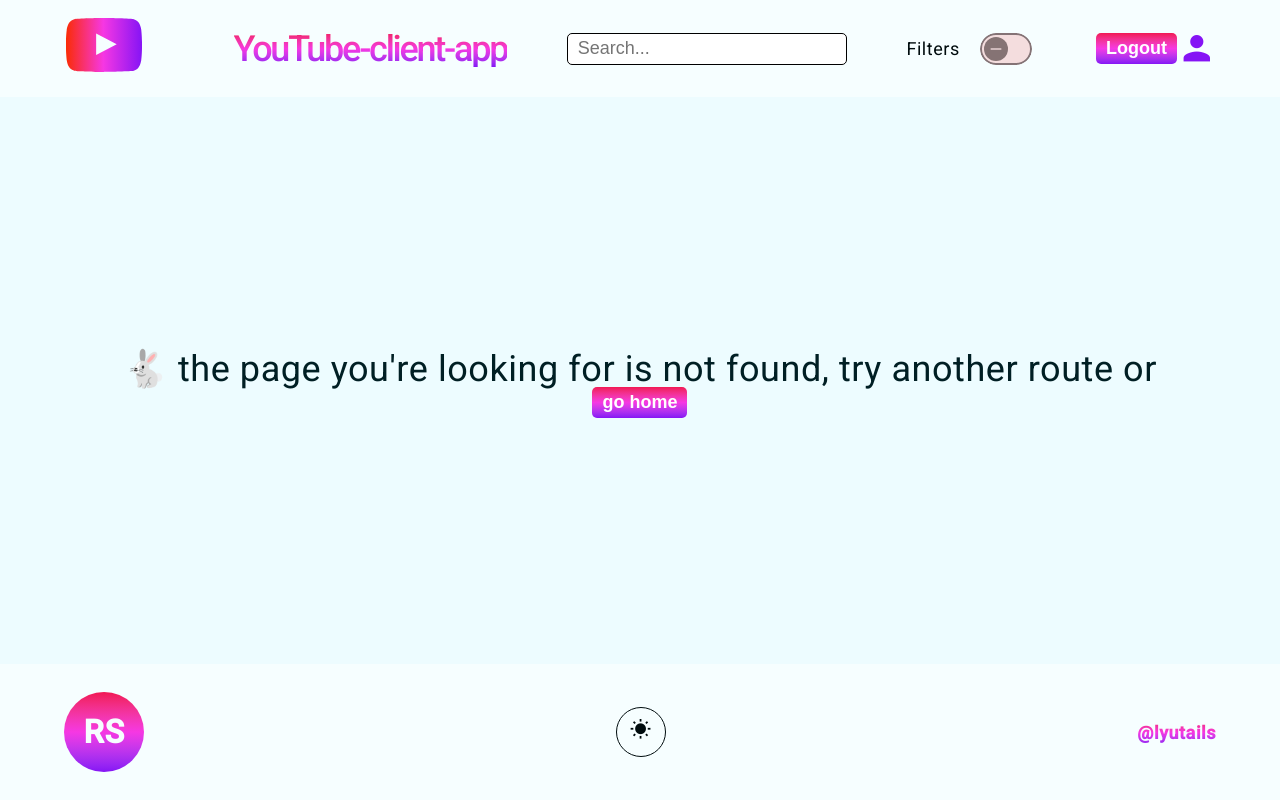
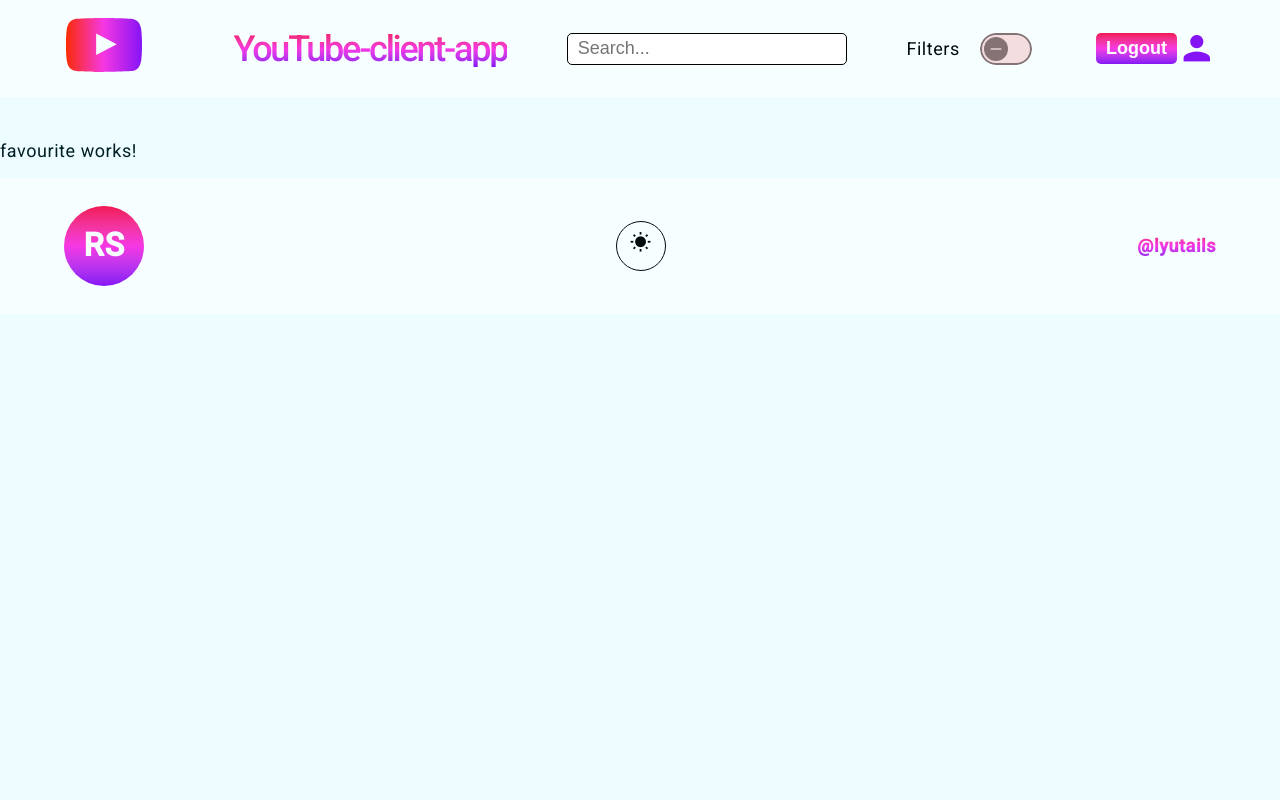
Before and after one commit to lyutails/Youtube, an Angular app in the folder awesome-youtube-client-app/: page /favourite in a window 1280 px wide. Before the commit this address had no page. Built offline with nearby package versions, Linux system fonts and the light colour scheme; sample sign-in values are in the browser's storage.

Commit message:
feat: generate new favourite component and create new route for it

```diff
--- a/awesome-youtube-client-app/src/app/app.routes.ts
+++ b/awesome-youtube-client-app/src/app/app.routes.ts
@@ -33,6 +33,13 @@ export const routes: Routes = [
     loadComponent: () =>
       import('./core/admin/admin.component').then(m => m.AdminComponent),
   },
+  {
+    path: 'favourite',
+    title: 'favourite',
+    canActivate: [authGuard],
+    loadComponent: () =>
+      import('./core/favourite/favourite.component').then(m => m.FavouriteComponent),
+  },
   { path: '', redirectTo: '/login', pathMatch: 'full' },
   {
     path: '**',
--- /dev/null
+++ b/awesome-youtube-client-app/src/app/core/favourite/favourite.component.html
@@ -0,0 +1 @@
+<p>favourite works!</p>
```
Also changed, not shown: awesome-youtube-client-app/src/app/core/favourite/favourite.component.ts (added, +12 -0 lines), awesome-youtube-client-app/src/app/core/favourite/favourite.component.scss (added), 1 other file (tests, documents, lock files or other folders).
